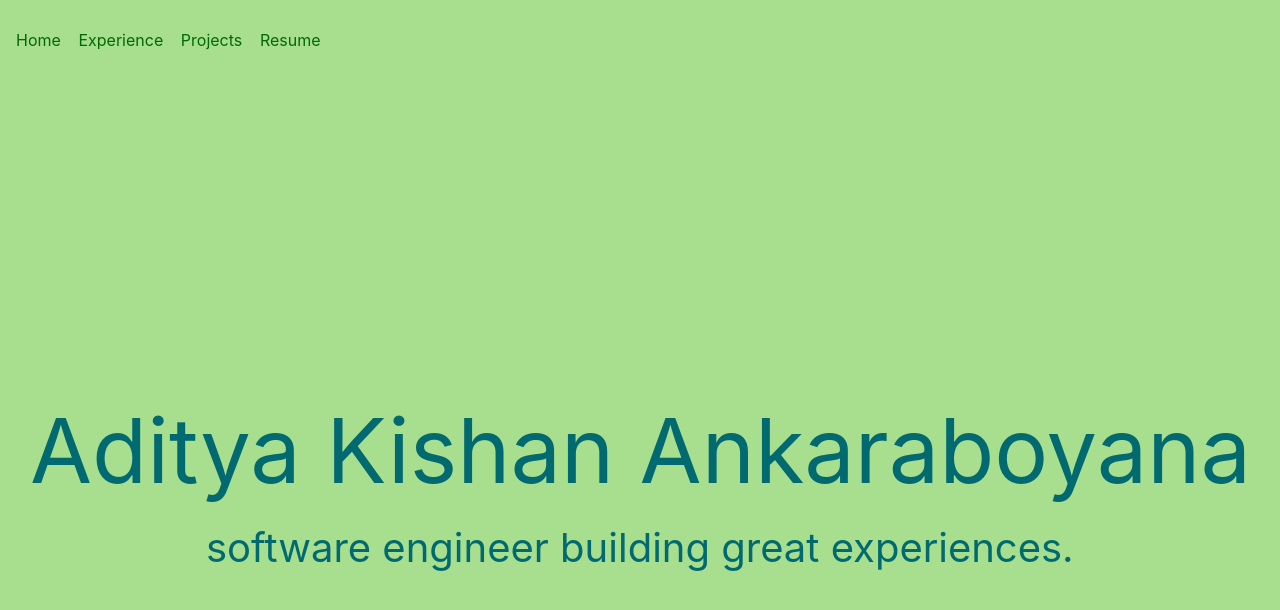
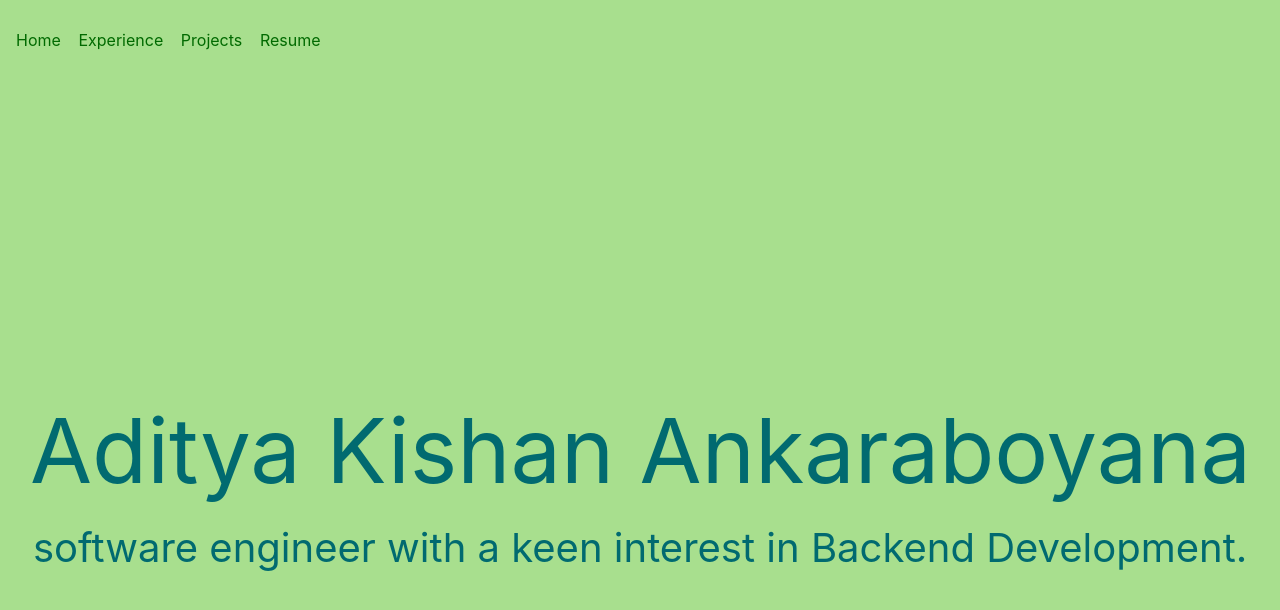
Before and after one commit to lkjsu/kishanankara.github.io, a React (Create React App) app: page / in a window 1280 px wide. Shown: the top 610 px of the page. Built offline with nearby package versions, Linux system fonts and the light colour scheme.

Commit message:
use different tagline

```diff
--- a/src/Main.js
+++ b/src/Main.js
@@ -33,7 +33,7 @@ class Main extends React.Component {
             <div className="b" style={{color : this.state.bgColor === "#053B50"? "#EEEEEE" :"#016A70"}}>Aditya Kishan Ankaraboyana</div>
             </div>
             {/* <div class="u" style={{color : this.state.bgColor === "#183D3D"? "#EEEEEE" :"#016A70"}}>Ankaraboyana</div> */}
-            <div class="n" style={{color : this.state.bgColor === "#053B50"? "#EEEEEE" :"#016A70"}}>software engineer building great experiences.</div>
+            <div class="n" style={{color : this.state.bgColor === "#053B50"? "#EEEEEE" :"#016A70"}}>software engineer with a keen interest in Backend Development.</div>
             {/* <p1></p1> */}
             {/* <div class="letter-image">
             <div class="animated-mail">
```
